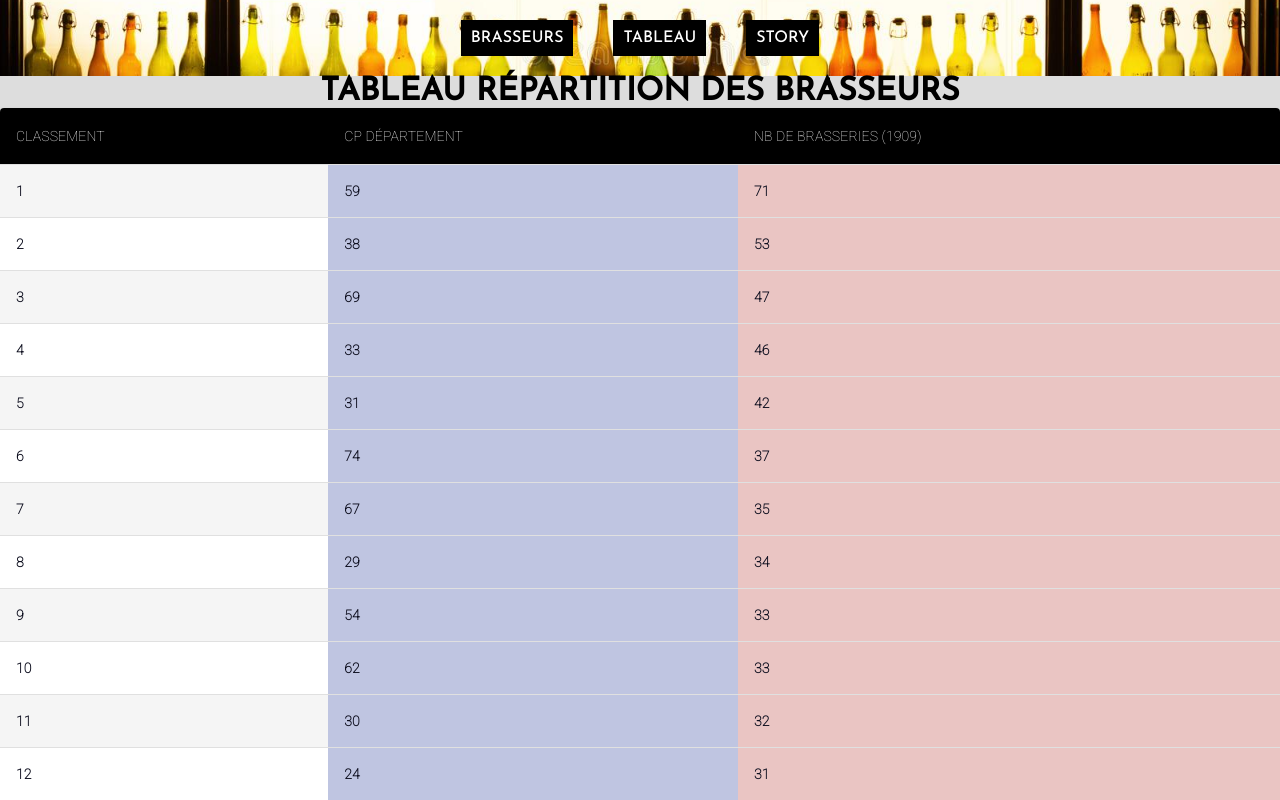
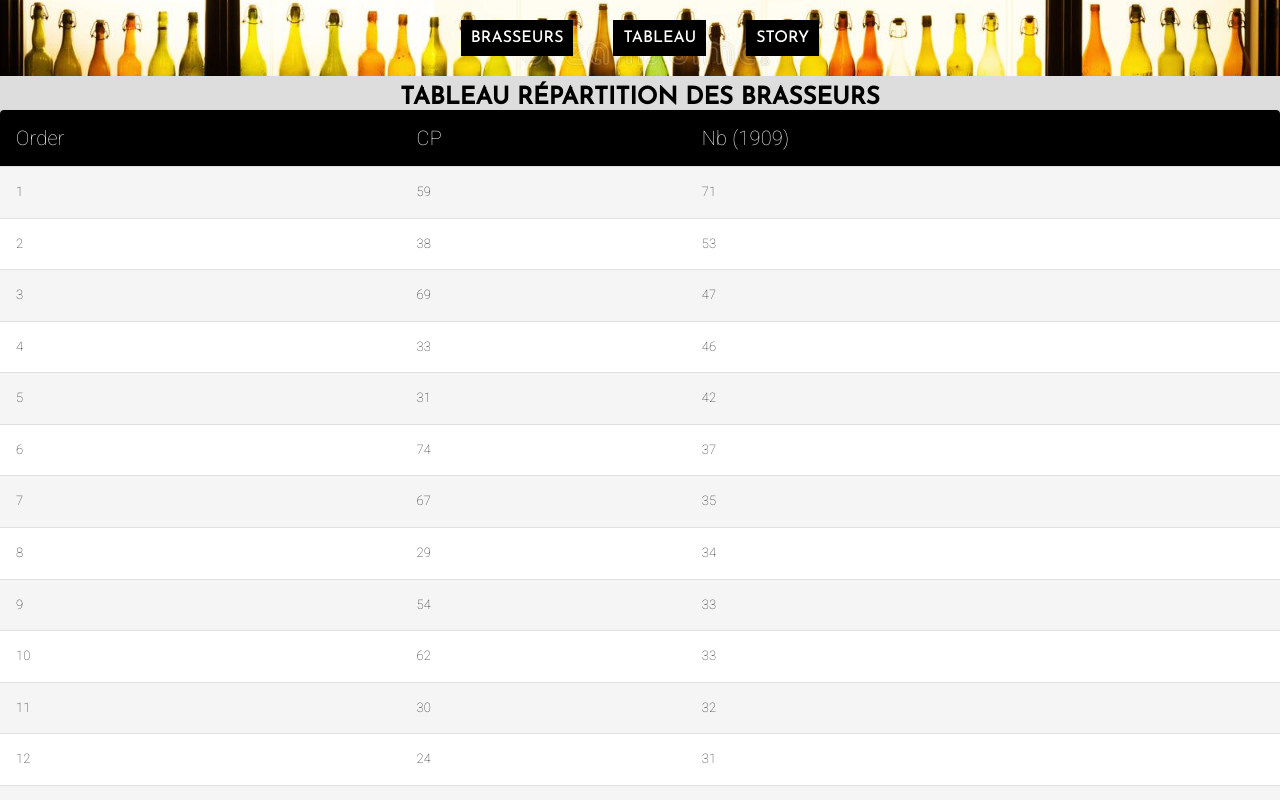
Before and after one commit to frameur/brasseurs, a React (Vite) app: page /tableau in a window 1280 px wide. Shown: the top 800 px of the page. Built offline with nearby package versions, Linux system fonts and the light colour scheme.

Commit message:
styles tableau

```diff
--- a/src/pages/Tableaubrewers.jsx
+++ b/src/pages/Tableaubrewers.jsx
@@ -17,15 +17,23 @@ const StyledTableCell = styled(TableCell)(({ theme }) => ({
   [`&.${tableCellClasses.head}`]: {
     backgroundColor: theme.palette.common.black,
     color: theme.palette.common.white,
+    fontSize:20,
   },
   [`&.${tableCellClasses.body}`]: {
-    fontSize: 14,
+    fontSize: 13,
+
+
+
   },
 }))
 
 const StyledTableRow = styled(TableRow)(({ theme }) => ({
   '&:nth-of-type(odd)': {
     backgroundColor: theme.palette.action.hover,
+
+
+
+
   },
   '&:last-child td, &:last-child th': {
     border: 0,
@@ -54,15 +62,15 @@ function Tableaubrewers() {
   return (
     <div>
       <Navigation />
-      <h1>tableau répartition des brasseurs</h1>
+      <h2>tableau répartition des brasseurs</h2>
       <TableContainer component={Paper}>
         <Table>
           <TableHead>
             <TableRow>
-              <StyledTableCell align="left">Classement</StyledTableCell>
-              <StyledTableCell align="left">CP Département</StyledTableCell>
+              <StyledTableCell align="left">Order</StyledTableCell>
+              <StyledTableCell align="left">CP</StyledTableCell>
               <StyledTableCell align="left">
-                Nb de brasseries ({totalBrasseries})
+                Nb  ({totalBrasseries})
               </StyledTableCell>
             </TableRow>
           </TableHead>
--- a/src/pages/tableaubrewers.css
+++ b/src/pages/tableaubrewers.css
@@ -18,3 +18,34 @@
 
     /* Cachez ou réorganisez les éléments du tableau pour s'adapter à un affichage vertical sur les petits écrans si nécessaire */
   }
+  /* tableaubrewers.css */
+
+/* Style the table container */
+.TableContainer {
+    margin: 20px;
+    overflow-x: auto;
+  }
+
+  /* Style the table headers */
+  .TableHead {
+    background-color: #c70909;
+  }
+
+  /* Style the table rows */
+  .TableRow {
+    &:nth-of-type(odd) {
+      background-color: #e21e1e;
+    }
+  }
+
+  /* Style the table cells */
+  .TableCell {
+    &.head {
+      background-color: #333;
+      color: #fff;
+    }
+
+    &.body {
+      font-size: 14px;
+    }
+  }
```
